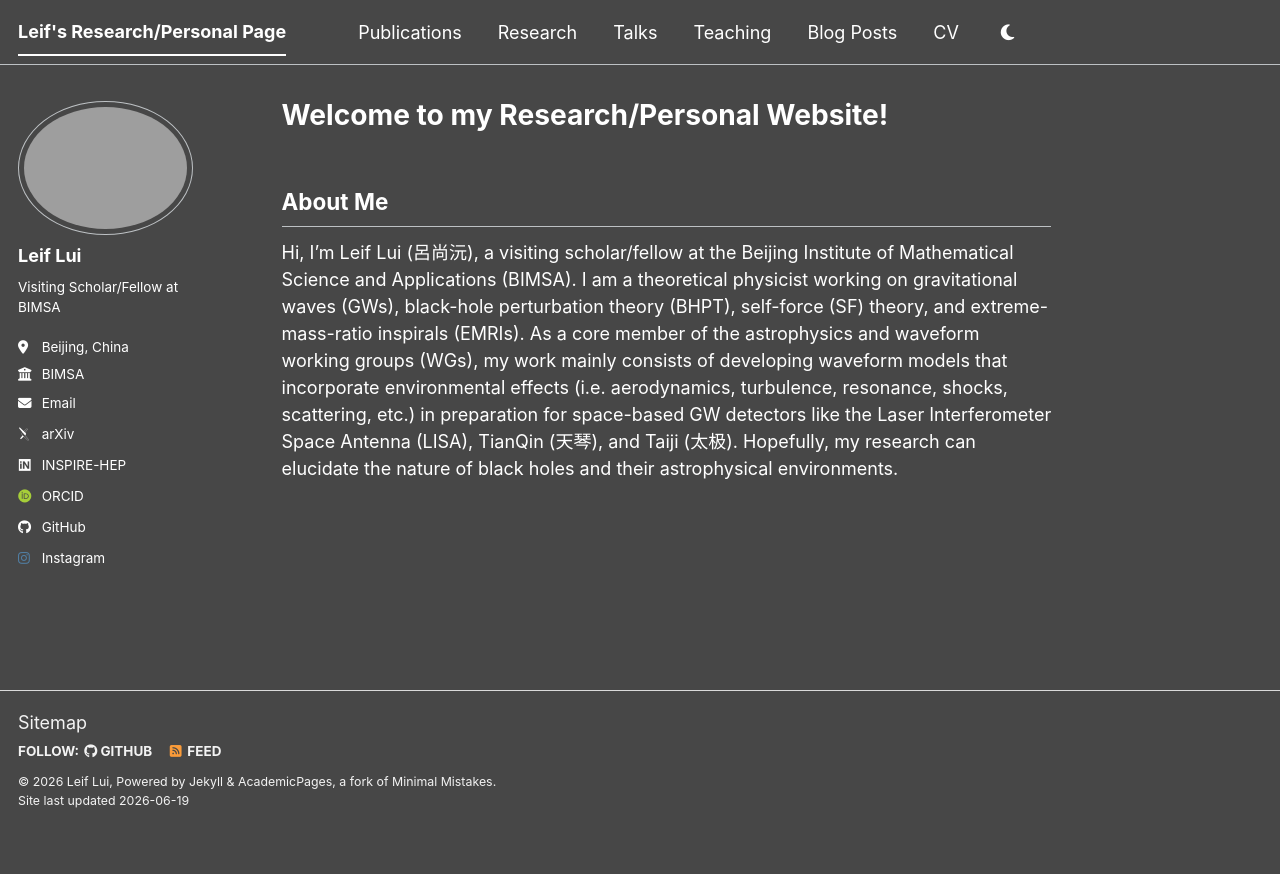
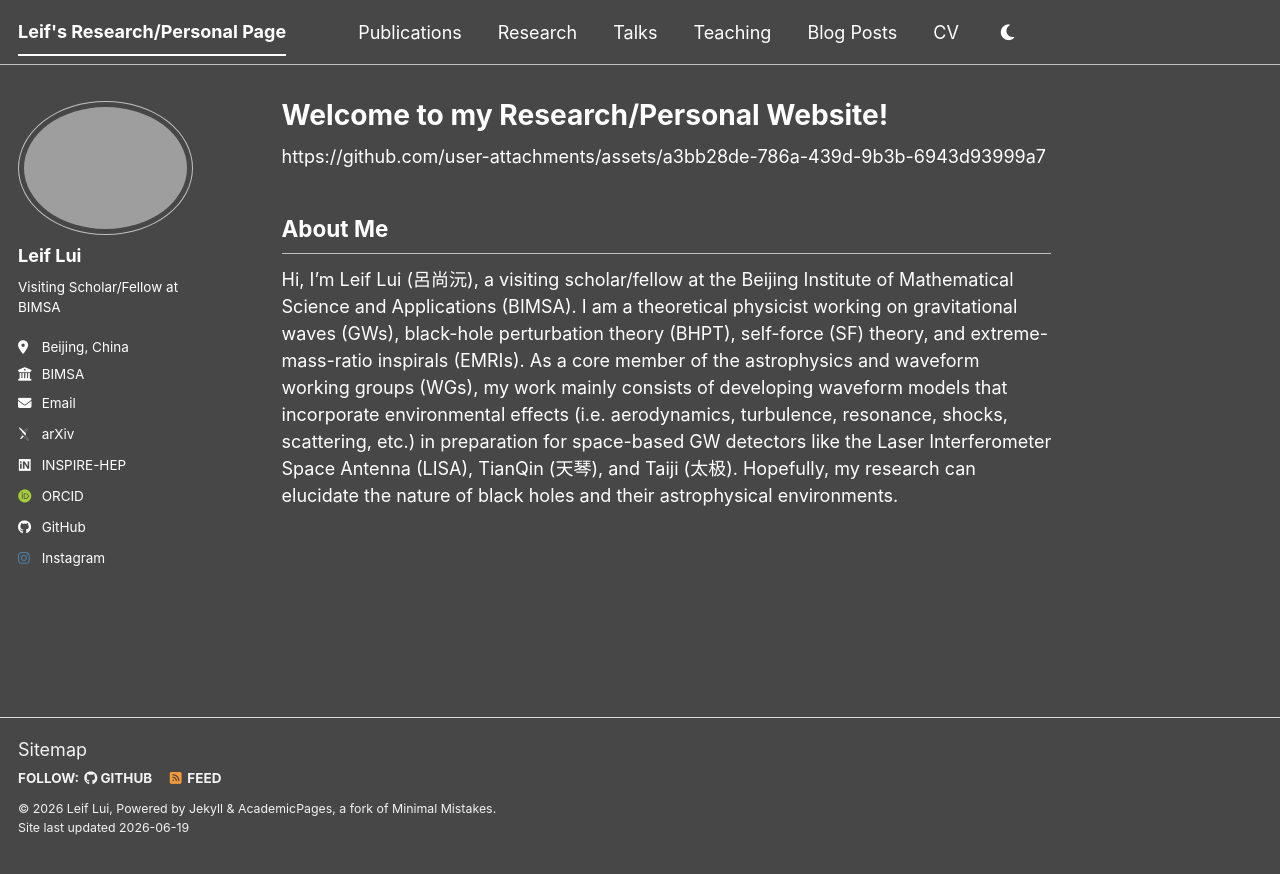
Before and after one commit to leiflui/leiflui.github.io, a Jekyll site: the page built from _pages/about.md, in a window 1280 px wide. Shown: the top 874 px of the page. Built offline with Jekyll 4.4.1, drawn with Linux system fonts in a browser that asks for light colours; some web fonts are replaced; a script bundle is joined from its source files by our own code; library files that are not in the unit come from our copies; some of the changed lines change nothing that is shown.

Commit message:
Update about.md

```diff
--- a/_pages/about.md
+++ b/_pages/about.md
@@ -6,6 +6,9 @@
   - /about/
   - /about.html
 ---
+
+https://github.com/user-attachments/assets/a3bb28de-786a-439d-9b3b-6943d93999a7
+
 ## About Me
 Hi, I'm Leif Lui (呂尚沅), a visiting scholar/fellow at the Beijing Institute of Mathematical Science and Applications (BIMSA). I am a theoretical physicist working on gravitational waves (GWs), black-hole perturbation theory (BHPT), self-force (SF) theory, and extreme-mass-ratio inspirals (EMRIs). As a core member of the astrophysics and waveform working groups (WGs), my work mainly consists of developing waveform models that incorporate environmental effects (i.e. aerodynamics, turbulence, resonance, shocks, scattering, etc.) in preparation for space-based GW detectors like the Laser Interferometer Space Antenna (LISA), TianQin (天琴), and Taiji (太极). Hopefully, my research can elucidate the nature of black holes and their astrophysical environments.
 
```
